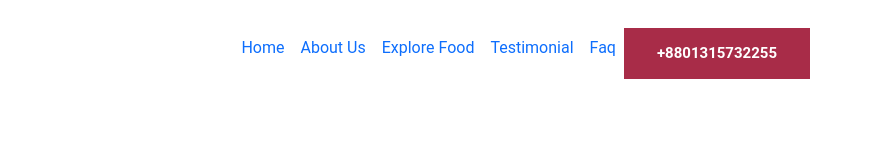
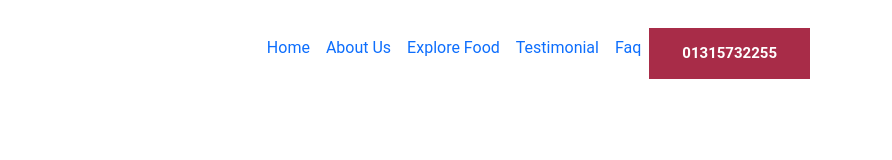
Before and after one commit to aazmanul/Learning-Website-Design, a plain HTML site: page HTML/Project 05/Bootgojo.html in a window 1280 px wide. Shown: the full height of the page, 388-1280 px from the left. Drawn offline with nearby package versions, Linux system fonts and the light colour scheme.

Commit message:
Update Bootgojo.html

```diff
--- a/HTML/Project 05/Bootgojo.html
+++ b/HTML/Project 05/Bootgojo.html
@@ -45,7 +45,7 @@
                     <a class="nav-link" href="#faq">Faq</a>
                     </li>
 
-                    <li><button class="main-btn">+8801315732255</button></li>
+                    <li><button class="main-btn">01315732255</button></li>
 
                 </ul>
                 </div>
```
